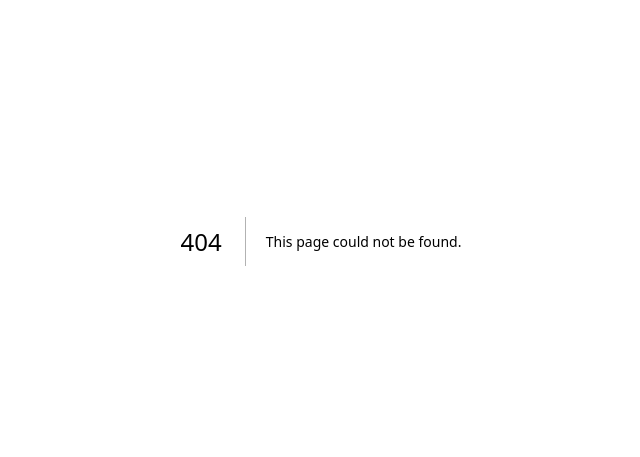
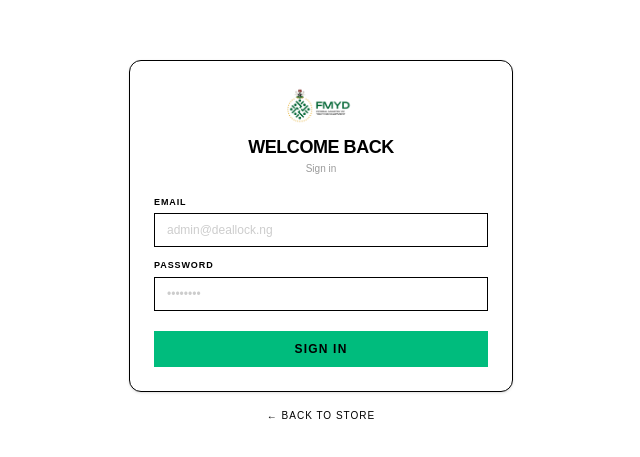
Before and after one commit to scancode-stack/fmydfeedb, a Next.js app: page /admin/login in a window 1280 px wide. Before the commit this address had no page. Shown: the part 159-616 px from the top of the page, without its empty margins (319-959 px from the left). Built offline with nearby package versions, Linux system fonts and the light colour scheme.

Commit message:
logo fixed

```diff
--- /dev/null
+++ b/app/admin/login/page.tsx
@@ -0,0 +1,64 @@
+"use client";
+import { useState } from "react";
+import { useRouter } from "next/navigation";
+
+export default function AdminLoginPage() {
+  const router = useRouter();
+  const [email, setEmail] = useState("");
+  const [password, setPassword] = useState("");
+  const [error, setError] = useState("");
+  const [loading, setLoading] = useState(false);
+
+  const handleSubmit = async (e: React.FormEvent) => {
+    e.preventDefault();
+    setLoading(true);
+    setError("");
+
+    try {
+      const res = await fetch("/api/admin/login", {
+        method: "POST",
+        headers: { "Content-Type": "application/json" },
+        body: JSON.stringify({ email, password }),
+      });
+
+      if (res.ok) return router.push("/admin/dashboard");
+
+      const data = await res.json().catch(() => ({}));
+      setError(data.error ?? "Login failed");
+    } catch {
+      setError("Login failed");
+    } finally {
+      setLoading(false);
+    }
+  };
+
+  return (
+    <div className="min-h-screen bg-white flex flex-col items-center justify-center p-4">
+      <div className="w-full max-w-sm bg-white border border-black rounded-xl p-6 shadow-sm">
+        <div className="flex flex-col items-center mb-5">
+          <img src="/fmyd.png" alt="FMYD Logo" className="h-10 w-auto mb-2" />
+          <h1 className="text-black text-lg font-black uppercase tracking-tight">Welcome back</h1>
+          <p className="text-black/40 text-[10px]">Sign in</p>
+        </div>
+
+        <form onSubmit={handleSubmit} className="space-y-3">
+          <div>
+            <label className="block text-[9px] font-black uppercase tracking-widest text-black mb-1">Email</label>
+            <input type="email" value={email} onChange={(e) => setEmail(e.target.value)} required autoComplete="email" className="w-full border border-black text-black text-xs px-3 py-2 outline-none focus:border-emerald-500 placeholder:text-black/20" placeholder="admin@deallock.ng" />
+          </div>
+          <div>
+            <label className="block text-[9px] font-black uppercase tracking-widest text-black mb-1">Password</label>
+            <input type="password" value={password} onChange={(e) => setPassword(e.target.value)} required autoComplete="current-password" className="w-full border border-black text-black text-xs px-3 py-2 outline-none focus:border-emerald-500 placeholder:text-black/20" placeholder="••••••••" />
+          </div>
+
+          {error && <div className="bg-red-50 border border-red-200 px-3 py-2 text-red-600 text-[11px] font-medium rounded">{error}</div>}
+
+          <button type="submit" disabled={loading} className="w-full bg-emerald-500 hover:bg-emerald-400 disabled:opacity-50 text-black font-black uppercase tracking-widest text-xs py-2.5 transition-colors mt-2">
+            {loading ? "Signing in…" : "Sign In"}
+          </button>
+        </form>
+      </div>
+      <a href="/" className="text-black hover:text-emerald-500 text-[10px] uppercase tracking-widest mt-4 transition-colors">← Back to store</a>
+    </div>
+  );
+}
```
Also changed, not shown: app/admin/dashboard/page.tsx (added), app/marketplace/page.tsx (added), public/fmyd.png (added).
